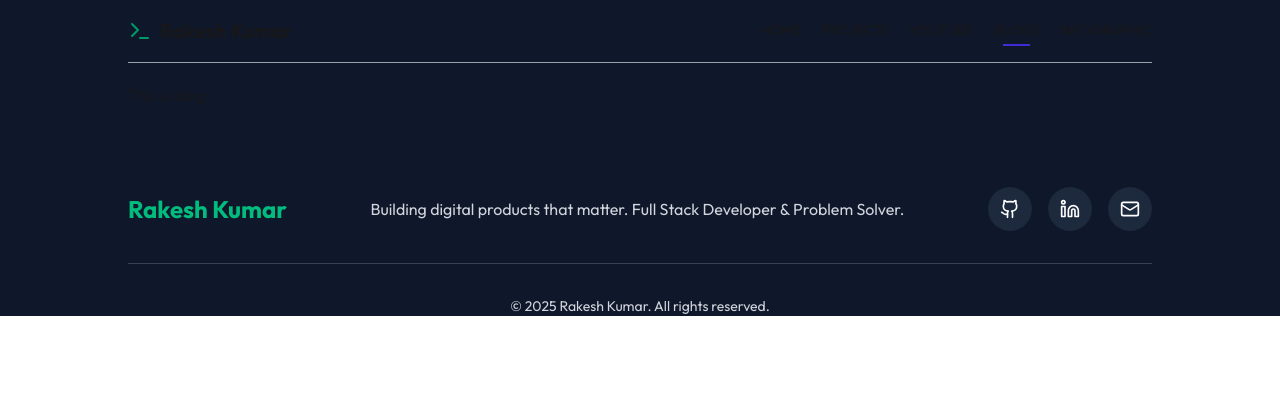
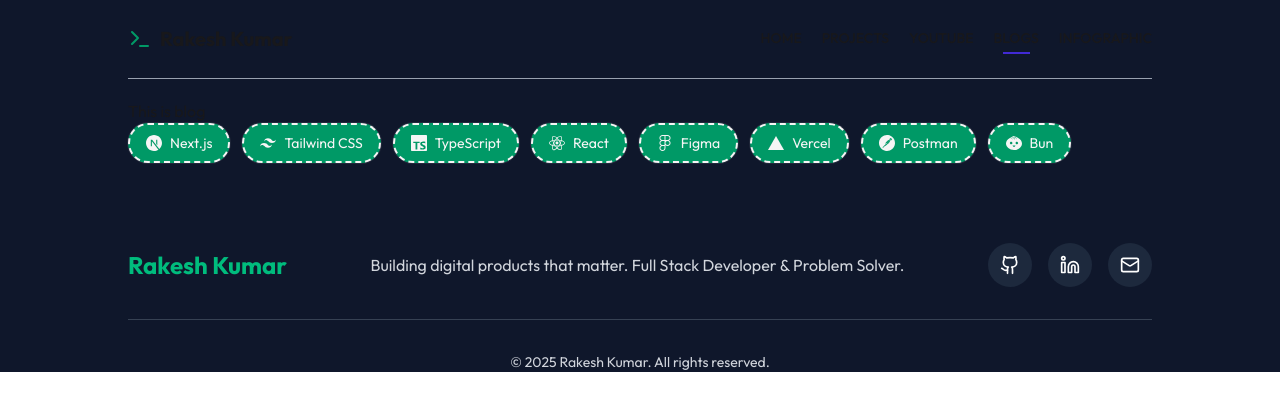
Before and after one commit to Rakesh709/portfolio, a React (Vite) app: page /blog in a window 1280 px wide. Shown: the top 410 px of the page. Built offline with nearby package versions, Linux system fonts and the light colour scheme.

Commit message:
added stack icons

```diff
--- a/index.html
+++ b/index.html
@@ -6,7 +6,7 @@
     <meta name="viewport" content="width=device-width, initial-scale=1.0" />
     <title>Rakesh Kumar</title>
   </head>
-  <body>
+  <body >
     <div id="root"></div>
     <script type="module" src="/src/main.jsx"></script>
   </body>
--- a/src/components/About.jsx
+++ b/src/components/About.jsx
@@ -22,11 +22,11 @@ const About = () => {
           Turning complex problems into elegant solutions
         </h2>
 
-        <p className="text-lg md:text-xl text-slate-300 mb-4 leading-relaxed">
+        <p className="text-lg md:text-xl text-[#909092] mb-4 leading-relaxed">
           I'm a passionate full stack developer with over 3 years of experience building scalable web applications. I specialize in creating seamless user experiences backed by robust, efficient systems.
         </p>
 
-        <p className="text-lg md:text-xl text-slate-300 leading-relaxed">
+        <p className="text-lg md:text-xl text-[#909092] leading-relaxed">
           From startups to enterprise clients, I've helped bring dozens of products to life, always focusing on clean code, performance, and user satisfaction.
         </p>
 
--- a/src/components/Hero.jsx
+++ b/src/components/Hero.jsx
@@ -63,7 +63,7 @@ const Hero = () => {
 
     /* White glow */
     ring-1 ring-white/20
-    shadow-white/20 shadow-[0_0_12px]
+    shadow-white/20
 
     hover:shadow-[0_6px_0_0_rgba(0,0,0,0.3),0_0_18px_rgba(255,255,255,0.35)]
     active:shadow-[0_2px_0_0_rgba(0,0,0,0.5),0_0_10px_rgba(255,255,255,0.25)]
@@ -73,14 +73,14 @@ const Hero = () => {
     flex items-center gap-2
     border border-white/40"
                     >
-                        View My Work <ArrowRight size={18} />
+                        Proof of Work <ArrowRight size={18} />
                     </Link>
 
                     <a
                         href="https://drive.google.com/file/d/1ObJ9_u5Q5YDp2mjiXTZBa87HsAGq3knd/view?usp=sharing"
                         target="_blank"
                         rel="noopener noreferrer"
-                        className="px-6 py-3 rounded-full font-medium text-white bg-gradient-to-br from-slate-800 to-slate-900 shadow-[0_4px_0_0_rgba(0,0,0,0.4)]  ring-1 ring-white/20 shadow-white/20 shadow-[0_0_12px]  hover:shadow-[0_6px_0_0_rgba(0,0,0,0.3),0_0_18px_rgba(255,255,255,0.35)] active:shadow-[0_2px_0_0_rgba(0,0,0,0.5),0_0_10px_rgba(255,255,255,0.25)]  active:translate-y-1  transition-all duration-200  flex items-center gap-2  border border-white/40"
+                        className="px-6 py-3 rounded-full font-medium text-white bg-gradient-to-br from-slate-800 to-slate-900 shadow-[0_4px_0_0_rgba(0,0,0,0.4)]  ring-1 ring-white/20 shadow-white/20  hover:shadow-[0_6px_0_0_rgba(0,0,0,0.3),0_0_18px_rgba(255,255,255,0.35)] active:shadow-[0_2px_0_0_rgba(0,0,0,0.5),0_0_10px_rgba(255,255,255,0.25)]  active:translate-y-1  transition-all duration-200  flex items-center gap-2  border border-white/40"
                     >
                         Download Resume <Download size={18} />
                     </a>
--- a/src/components/Navbar.jsx
+++ b/src/components/Navbar.jsx
@@ -6,7 +6,7 @@ const Navbar = () => {
 
 
   return (
-    <div className='flex items-center justify-between text-sm py-4 mb-5 border-b border-b-gray-400'>
+    <div className='flex items-center justify-between text-sm py-6 mb-5 border-b border-b-gray-400 '>
         {/* Logo */}
         <div className="flex items-center gap-2 text-xl font-bold">
           <Terminal className="text-emerald-600" size={24} />
--- /dev/null
+++ b/src/components/Stack.jsx
@@ -0,0 +1,51 @@
+import React from 'react'
+import {
+  SiNextdotjs,
+  SiTailwindcss,
+  SiTypescript,
+  SiReact,
+  SiFigma,
+  SiVercel,
+  SiPostman,
+  SiBun
+} from "react-icons/si";
+
+const Stack = () => {
+    const techStack = [
+  { name: "Next.js", icon: SiNextdotjs },
+  { name: "Tailwind CSS", icon: SiTailwindcss },
+  { name: "TypeScript", icon: SiTypescript },
+  { name: "React", icon: SiReact },
+  { name: "Figma", icon: SiFigma },
+  { name: "Vercel", icon: SiVercel },
+  { name: "Postman", icon: SiPostman },
+  { name: "Bun", icon: SiBun },
+];
+  return (
+    <div className="flex flex-wrap gap-3">
+  {techStack.map(({ name, icon: Icon }) => (
+    <div
+      key={name}
+      className="
+        inline-flex items-center gap-2
+        px-4 py-2
+        rounded-full
+        bg-emerald-600
+        text-sm text-neutral-100
+        border-2 border-dashed
+        border-white-600/70
+        shadow-[0_0_0_1px_rgba(255,255,255,0.08)]
+        hover:border-neutral-300
+        hover:bg-neutral-800
+        transition-all
+      "
+    >
+      <Icon className="text-base" />
+      <span>{name}</span>
+    </div>
+  ))}
+</div>
+  )
+}
+
+export default Stack
--- a/src/index.css
+++ b/src/index.css
@@ -6,6 +6,7 @@
 *{
   font-family: Outfit;
 }
+
 
 
 
@@ -53,3 +54,8 @@
 .active hr{
   @apply block
 }
+
+
+body {
+  @apply bg-slate-900;
+}
--- a/src/page/Blogs.jsx
+++ b/src/page/Blogs.jsx
@@ -1,9 +1,11 @@
 import React from 'react'
+import Stack from '../components/Stack'
 
 const Blogs = () => {
   return (
     <div>
       <h1>This is blog</h1>
+      <Stack/>
     </div>
   )
 }
```
